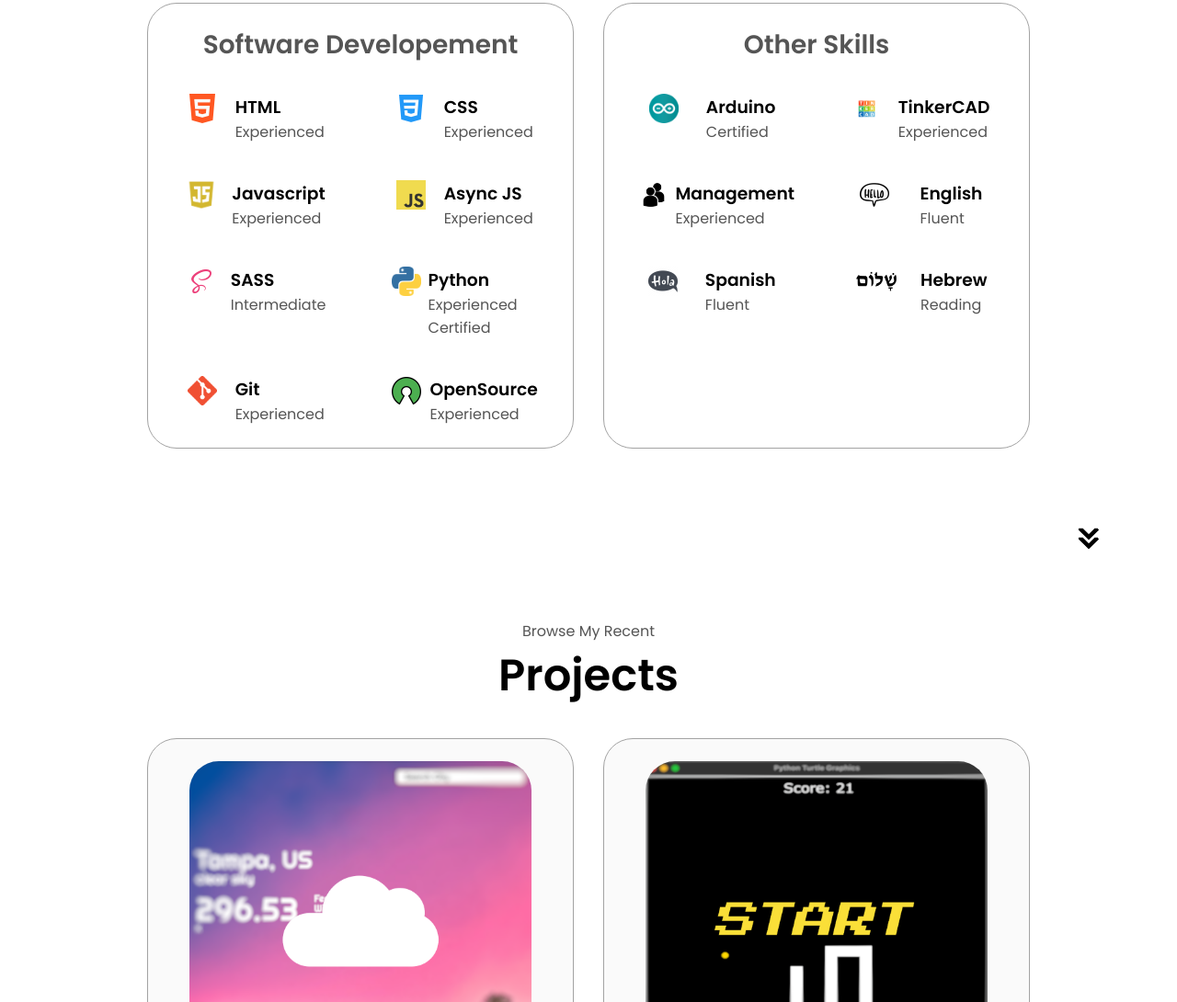
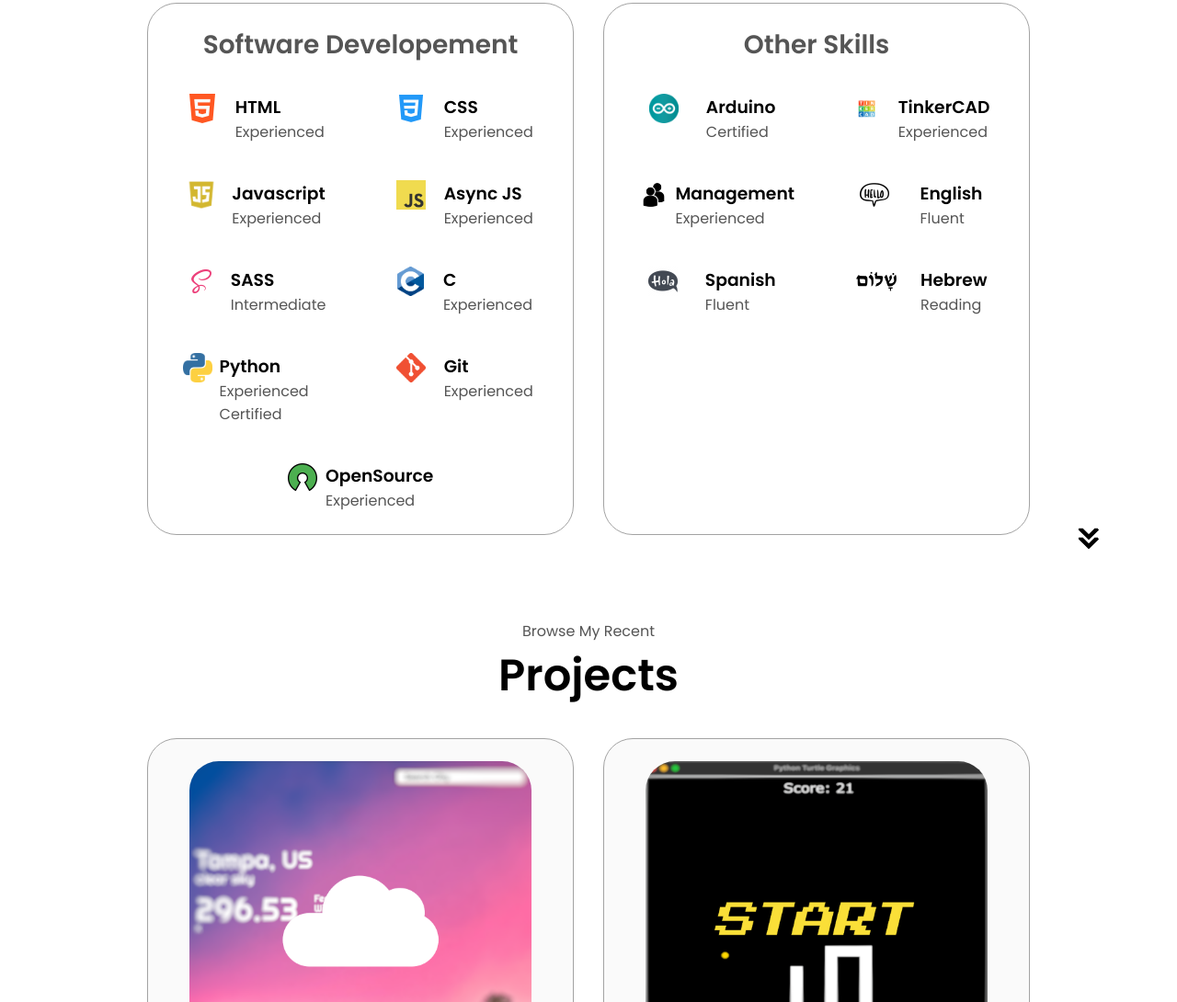
Before and after one commit to Armani-Romay/personal-portfolio-website, a plain HTML site: page index.html in a window 1280 px wide. Shown: the part 1766-2856 px from the top of the page at 92% size. Drawn offline with Linux system fonts and the light colour scheme.

Commit message:
Updated my skills to include programming in C

```diff
--- a/index.html
+++ b/index.html
@@ -162,6 +162,15 @@
                             <div>
                                 <h3>SASS</h3>
                                 <p>Intermediate</p>
+                            </div>
+                        </article>
+                        <article>
+                            <img src="./assets/C-icon.png"
+                            alt="html icon"
+                            class="icon">
+                            <div>
+                                <h3>C</h3>
+                                <p>Experienced</p>
                             </div>
                         </article>
                         <article>
```
Also changed, not shown: assets/C-icon.png (added).
